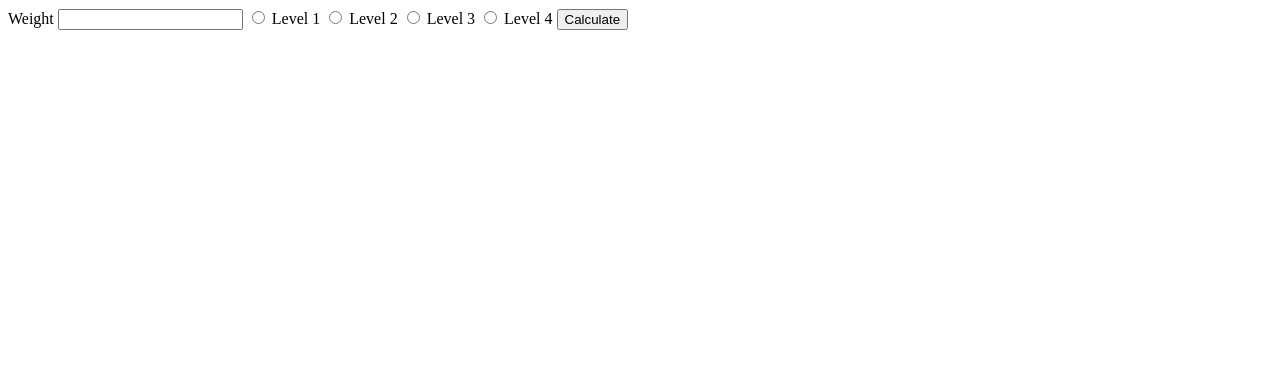
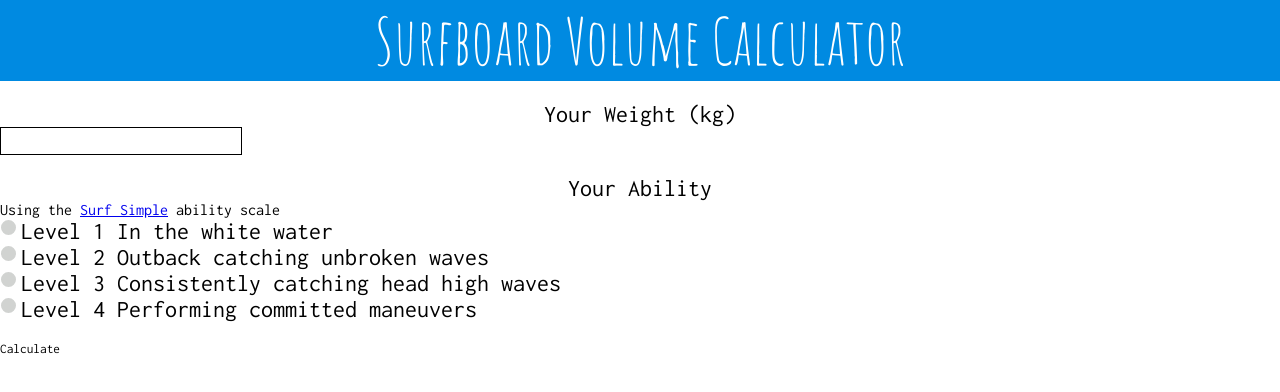
Before and after one commit to sebastian88/SurfboardVolumeCalculator, a plain HTML site: page index.html in a window 1280 px wide. Drawn offline with Linux system fonts and the light colour scheme.

Commit message:
Added styling work in progress

```diff
--- /dev/null
+++ b/css/main.css
@@ -0,0 +1,78 @@
+h1 {
+    font-family: 'Amatic SC', cursive;
+    text-align: center;
+    font-size: 4em;
+    margin-bottom:20px;
+    color:white;
+}
+
+.header {
+    background-color: #008ae1
+}
+
+* {
+    font-family: 'Inconsolata', monospace;
+    border: none;
+    padding:0;
+    margin:0;
+    background: none;
+    font-weight: 500;
+}
+input {
+    border: black solid 1px;
+    font-size: 1.5em;
+}
+label {
+    font-size: 1.5em;
+    cursor: pointer;
+}
+
+.line-label{
+    display:block;
+    text-align: center;
+}
+
+.input {
+    margin-bottom: 20px;
+
+  cursor: pointer;
+}
+
+
+
+
+
+
+
+input[type='radio']{
+    cursor: pointer;
+}
+
+
+input[type='radio']:after {
+    width: 15px;
+    height: 15px;
+    border-radius: 15px;
+    top: -2px;
+    left: -1px;
+    position: relative;
+    background-color: #d1d3d1;
+    content: '';
+    display: inline-block;
+    visibility: visible;
+    border: 2px solid white;
+}
+
+input[type='radio']:checked:after {
+    width: 15px;
+    height: 15px;
+    border-radius: 15px;
+    top: -2px;
+    left: -1px;
+    position: relative;
+    background-color: #ffa500;
+    content: '';
+    display: inline-block;
+    visibility: visible;
+    border: 2px solid white;
+}
--- a/index.html
+++ b/index.html
@@ -1,19 +1,54 @@
 <html>
+
 <head>
+
+    <meta name='viewport' content='width=device-width, initial-scale=1.0, maximum-scale=1.0, user-scalable=0' />
+
+    <link href="https://fonts.googleapis.com/css?family=Amatic+SC" rel="stylesheet">
+    <link href="https://fonts.googleapis.com/css?family=Inconsolata" rel="stylesheet">
+
+    <link rel="stylesheet" type="text/css" href="css/main.css">
 </head>
+
 <body>
-        <label for="weight">Weight</label>
-        <input type="number" id="weight" name="weight" />
-
-        <input type="radio" name="level" id="level-one" value="1"> <label for="level-one">Level 1</label>
-        <input type="radio" name="level" id="level-two" value="2"> <label for="level-two">Level 2</label>
-        <input type="radio" name="level" id="level-three" value="3"> <label for="level-three">Level 3</label>
-        <input type="radio" name="level" id="level-four" value="4"> <label for="level-four">Level 4</label>
-
+    <div class="header">
+        <h1>Surfboard Volume Calculator</h1>
+        <p></p>
+    </div>
+    <form>
+        <div class="input">
+            <label class="line-label" for="weight">Your Weight (kg)</label>
+            <input type="number" id="weight" name="weight" required />
+        </div>
+        <div class="input" >
+            <label for="level" class="line-label">Your Ability</label>
+            <p>Using the <a href="https://surfsimply.com/what-level-surfer-are-you/" target="blank">Surf Simple</a>
+                ability scale</p>
+            <div class="level-radio">
+                <input class="checkmark" type="radio" name="level" id="level-one" value="1" required="required">
+                <label for="level-one">Level 1 <span>In the white water</span></label>
+            </div>
+            <div class="level-radio">
+                <input type="radio" name="level" id="level-two" value="2" required="required">
+                <label for="level-two">Level 2 <span>Outback catching unbroken waves</span></label>
+            </div>
+            <div class="level-radio">
+                <input type="radio" name="level" id="level-three" value="3" required="required">
+                <label for="level-three">Level 3 <span>Consistently catching head high waves</span></label>
+            </div>
+            <div class="level-radio">
+                <input type="radio" name="level" id="level-four" value="4" required="required">
+                <label for="level-four">Level 4 <span>Performing committed maneuvers</span></label>
+            </div>
+        </div>
+        <div>
             <button class="js-button">Calculate</button>
+        </div>
+    </form>
 
     <div class="js-result"></div>
     <script src="js/Index.js"></script>
     <script src="js/SurfboardVolumeCalculation.js"></script>
 </body>
+
 </html>
--- a/js/Index.js
+++ b/js/Index.js
@@ -3,11 +3,12 @@ var Index = /** @class */ (function () {
     }
     Index.main = function () {
         var button = document.getElementsByClassName("js-button")[0];
-        button.addEventListener("click", function () {
+        button.addEventListener("click", function (event) {
+            event.preventDefault();
             var level = +document.querySelector('input[name="level"]:checked').value;
             var weight = +document.querySelector('input[name="weight"]').value;
             var result = document.getElementsByClassName("js-result")[0];
-            result.innerHTML = String(new SurfboardVolumnCalculation(weight, level).Volume() + " litres");
+            result.innerHTML = String(new SurfboardVolumnCalculation(weight, level).Volume() + " litres minimum");
         });
     };
     return Index;
```
Also changed, not shown: 2 other files. Lines whose indentation alone changed are shown as unchanged.
